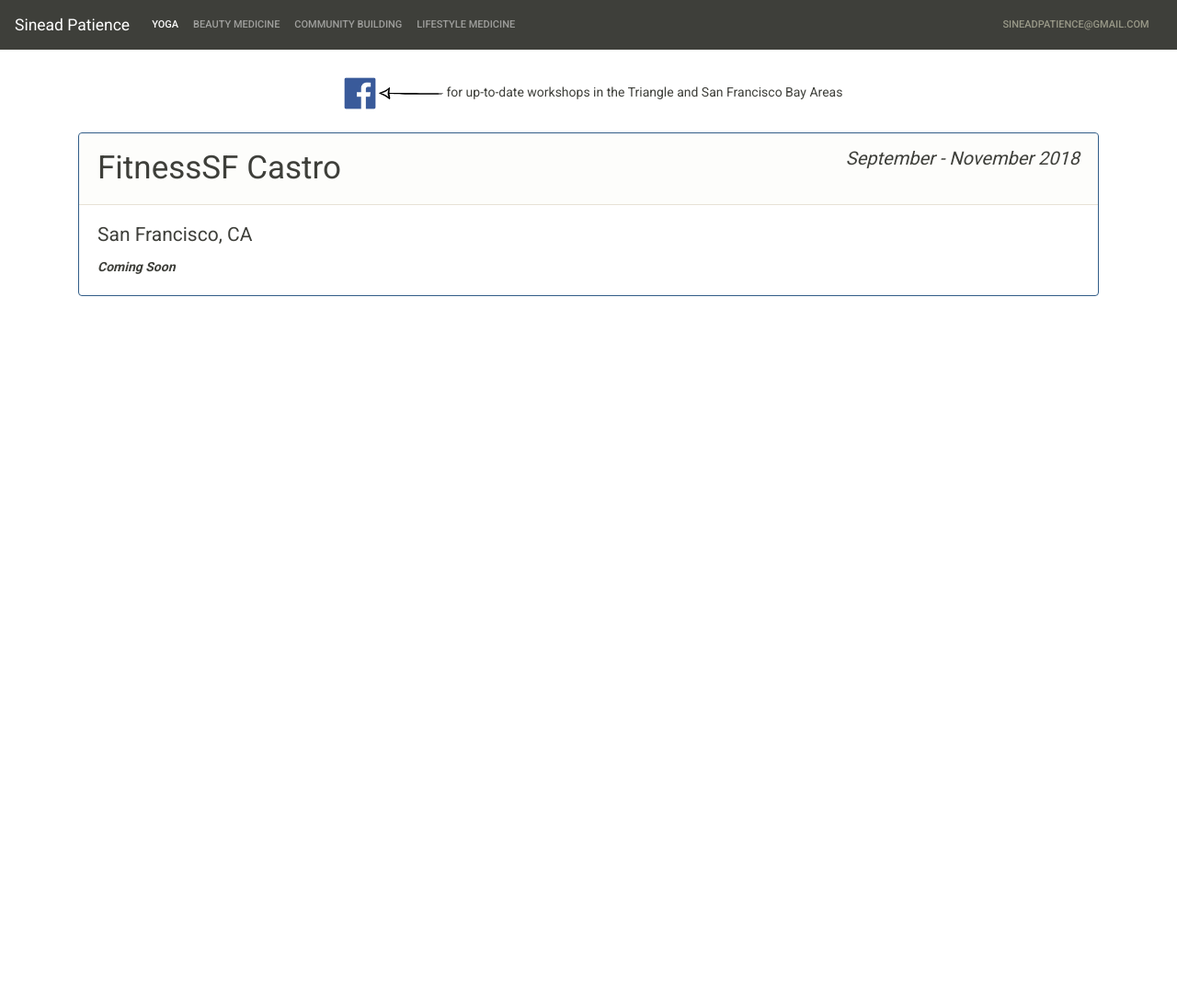
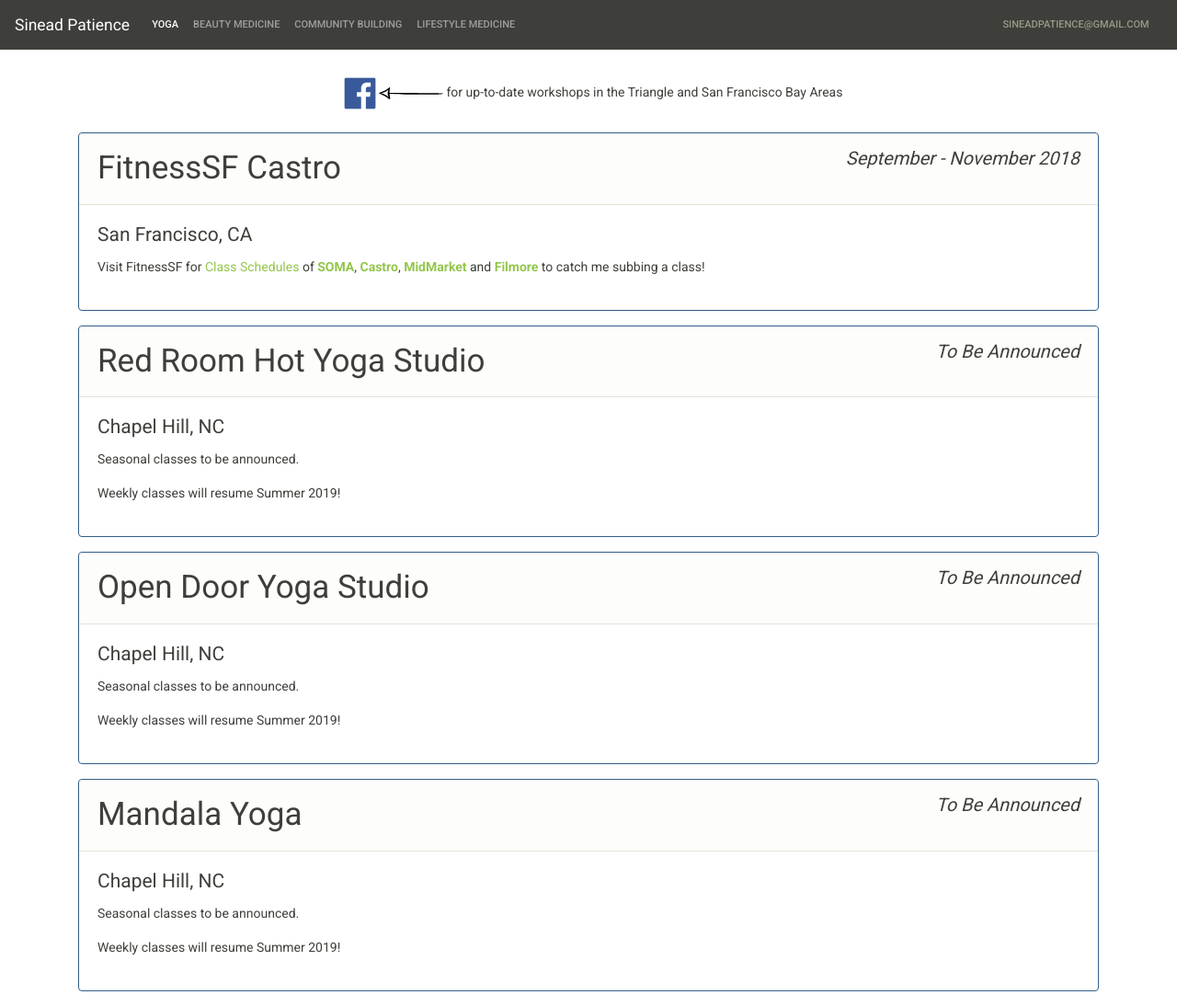
Before and after one commit to sineadpatience/sineadpatience.github.io, a Jekyll site: the page built from yoga.md, in a window 1280 px wide. Shown: the whole page at 92% size. Built offline with Jekyll 4.4.1, drawn with Linux system fonts in a browser that asks for light colours; before the commit the page ends 900 px from its top, so only the background shows below that.

Commit message:
yoga class schedule/order update

```diff
--- a/_layouts/yoga.html
+++ b/_layouts/yoga.html
@@ -77,59 +77,6 @@
           <!--</div>-->
       <!--</div>-->
 
-
-   <!--<div class="col-12">-->
-	<!--<div class="card border-primary mb-3" style="max-width: 100rem;">-->
-	  <!--<div class="card-header">Red Room Hot Yoga Studio<span class="float-right class-dates"><em>July - August 2018</em></span></div>-->
-	  <!--<div class="card-body">-->
-	    <!--<h4 class="card-title">Chapel Hill, NC</h4>-->
-	    <!--<p class="card-text class-times"><b>FRIDAYS</b><br>-->
-            <!--<i>Power Hour</i><br>-->
-	    <!--<b>5:30-6:30PM</b><br>-->
-	    <!--<a href="https://goo.gl/maps/FyM7Hc8pPSC2" target="_blank" class="class-links">Chapel Hill North location</a></p>-->
-	    <!--<hr>-->
-	    <!--<p class="card-text">View Red Room Yoga <a href="https://www.redroomyoga.com/schedule.html" target="_blank" class="class-links">Class Schedule</a> for other sporadic weekly class opportunities!</p>-->
-	  <!--</div>-->
-	<!--</div>-->
-   <!--</div>-->
-  <!--</div>-->
-
-  <!--&lt;!&ndash; end row &ndash;&gt;-->
-
-  <!--<div class="row">-->
-   <!--<div class="col-sm-12 col-md-12 col-lg-12">-->
-	<!--<div class="card border-primary mb-3" style="max-width: 100rem;">-->
-	  <!--<div class="card-header">Open Door Yoga Studio<span class="float-right class-dates"><em>July - August 2018</em></span></div>-->
-	  <!--<div class="card-body">-->
-	    <!--<h4 class="card-title">Chapel Hill, NC</h4>-->
-          <!--<hr>-->
-	    <!--<p class="card-text">Visit Open Door Yoga <a href="http://www.opendooryogastudio.com/class-schedule/" target="_blank" class="class-links"> Class Schedule</a> for sporadic weekly class opportunities</p>-->
-	  <!--</div>-->
-	<!--</div>-->
-  <!--</div>-->
-  <!--</div>-->
-  <!---->
-  <!--&lt;!&ndash; end row  &ndash;&gt;-->
-
-    <!--<div class="row">-->
-        <!--<div class="col-sm-12 col-md-12 col-lg-12">-->
-            <!--<div class="card border-primary mb-3" style="max-width: 100rem;">-->
-                <!--<div class="card-header">Mandala Yoga<span class="float-right class-dates"><em>July 18 - August 2018</em></span></div>-->
-                <!--<div class="card-body">-->
-                    <!--<h4 class="card-title">Chapel Hill, NC</h4>-->
-                    <!--<p class="card-text class-times"><b>WEDNESDAYS</b><br>-->
-                        <!--<i>Midweek Restorative Yoga</i><br>-->
-                        <!--<b>6:30PM</b><br>-->
-                        <!--<a href="https://goo.gl/maps/zRAQLaPknf62" target="_blank">Chapel Hill Location</a></p>-->
-                    <!--<hr>-->
-                    <!--<p class="card-text">Visit Mandala Yoga <a href="http://mandalayoganc.com/schedule/" target="_blank" class="class-links"> Class Schedule</a> for sporadic weekly class opportunities</p>-->
-                <!--</div>-->
-            <!--</div>-->
-        <!--</div>-->
-    <!--</div>-->
-
-    <!--&lt;!&ndash; end row  &ndash;&gt;-->
-
   <!--<div class="row">-->
    <!--<div class="col-sm-12 col-md-12 col-lg-12">-->
 	<!--<div class="card border-primary mb-3" style="max-width: 100rem;">-->
@@ -150,13 +97,82 @@
 	  <div class="card-header">FitnessSF Castro<span class="float-right class-dates"><em>September - November 2018</em></span></div>
 	  <div class="card-body">
 	    <h4 class="card-title">San Francisco, CA</h4>
-	    <p class="card-text"><em><b>Coming Soon</b></em></p>
+	    <!--<p class="card-text"><em><b>Coming Soon</b></em></p>-->
+          <p>Visit FitnessSF for
+             <a href="https://fitnesssf.com/group-fitness-schedule/">Class Schedules</a> of
+              <b><a href="https://fitnesssf.com/events/soma/">SOMA</a></b>,
+              <b><a href="https://fitnesssf.com/events/castro/">Castro</a></b>,
+              <b><a href="https://fitnesssf.com/events/mid-market/">MidMarket</a></b> and
+              <b><a href="https://fitnesssf.com/events/fillmore/">Filmore</a></b>
+              to catch me subbing a class!
+          </p>
 	  </div>
 	</div>
   </div>
 </div>
 <!-- end row -->
 
+ <div class="row">
+   <div class="col-12">
+     <div class="card border-primary mb-3" style="max-width: 100rem;">
+     <div class="card-header">Red Room Hot Yoga Studio<span class="float-right class-dates"><em>To Be Announced</em></span></div>
+     <div class="card-body">
+     <h4 class="card-title">Chapel Hill, NC</h4>
+     <!--<p class="card-text class-times"><b>FRIDAYS</b><br>-->
+     <!--<i>Power Hour</i><br>-->
+     <!--<b>5:30-6:30PM</b><br>-->
+     <!--<a href="https://goo.gl/maps/FyM7Hc8pPSC2" target="_blank" class="class-links">Chapel Hill North location</a></p>-->
+     <!--<hr>-->
+     <!--<p class="card-text">View Red Room Yoga <a href="https://www.redroomyoga.com/schedule.html" -->
+        <!--target="_blank" class="class-links">Class Schedule</a> for other sporadic weekly class opportunities!</p>-->
+       <p>Seasonal classes to be announced.</p><p>Weekly classes will resume Summer 2019!</p>
+     </div>
+     </div>
+     </div>
+   </div>
+
+<!-- end row -->
+
+    <div class="row">
+      <div class="col-sm-12 col-md-12 col-lg-12">
+        <div class="card border-primary mb-3" style="max-width: 100rem;">
+        <div class="card-header">Open Door Yoga Studio<span class="float-right class-dates"><em>To Be Announced</em></span></div>
+        <div class="card-body">
+        <h4 class="card-title">Chapel Hill, NC</h4>
+        <!--<hr>-->
+        <!--<p class="card-text">Visit Open Door Yoga -->
+            <!--<a href="http://www.opendooryogastudio.com/class-schedule/" target="_blank" class="class-links"> -->
+                <!--Class Schedule</a> for sporadic weekly class opportunities.-->
+        <!--</p>-->
+            <p>Seasonal classes to be announced.</p><p>Weekly classes will resume Summer 2019!</p>
+        </div>
+        </div>
+      </div>
+    </div>
+
+    <!-- end row  -->
+
+    <div class="row">
+    <div class="col-sm-12 col-md-12 col-lg-12">
+    <div class="card border-primary mb-3" style="max-width: 100rem;">
+    <div class="card-header">Mandala Yoga<span class="float-right class-dates"><em>To Be Announced</em></span></div>
+    <div class="card-body">
+    <h4 class="card-title">Chapel Hill, NC</h4>
+    <!--<p class="card-text class-times"><b>WEDNESDAYS</b><br>-->
+    <!--<i>Midweek Restorative Yoga</i><br>-->
+    <!--<b>6:30PM</b><br>-->
+    <!--<a href="https://goo.gl/maps/zRAQLaPknf62" target="_blank">Chapel Hill Location</a></p>-->
+    <!--<hr>-->
+    <!--<p class="card-text">Visit Mandala Yoga <a href="http://mandalayoganc.com/schedule/" target="_blank" class="class-links"> -->
+        <!--Class Schedule</a> for sporadic weekly class opportunities-->
+    <!--</p>-->
+        <p>Seasonal classes to be announced.</p><p>Weekly classes will resume Summer 2019!</p>
+    </div>
+    </div>
+    </div>
+    </div>
+
+    <!-- end row  -->
 
 </div> <!-- container 1 end -->
 
```
Also changed, not shown: 1 other file.
